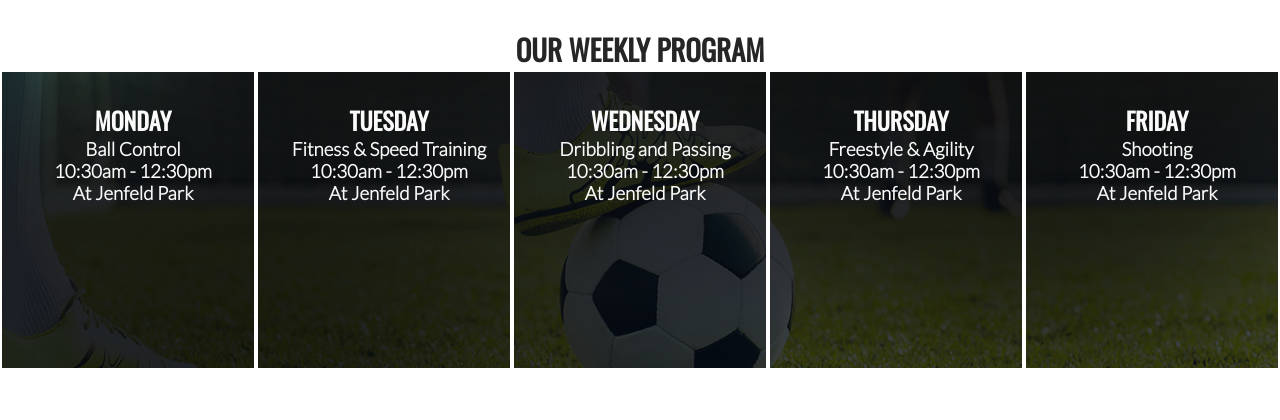
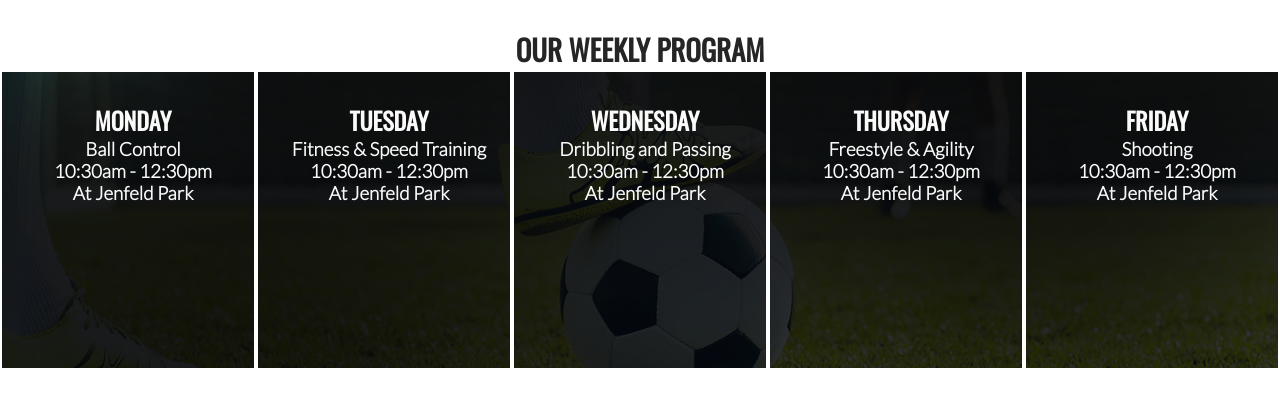
Before and after one commit to caleb1711/hat3rick5, a plain HTML site: page signup.html in a window 1280 px wide. Shown: the part 775-1195 px from the top of the page. Drawn offline with nearby package versions, Linux system fonts and the light colour scheme.

Commit message:
add style to the sign up html

```diff
--- a/assets/css/style.css
+++ b/assets/css/style.css
@@ -206,7 +206,7 @@ hr {
 
 #times div {
     color: #fafafa;
-    background-color: rgb(0, 0, 0, .6);
+    background-color: rgb(0, 0, 0, .7);
     width: 20%;
     height: 300px;
     float: left;
```
Also changed, not shown: signup.html (+1 -1 lines), assets/images/gl.webp (added), assets/images/new copy.webp (added), assets/images/new.webp (added), assets/images/skill.webp (added), assets/images/ss.webp (added), assets/images/try1 copy.jpg (added), assets/images/try2 copy.png (added), assets/images/wow.jpg (added).
